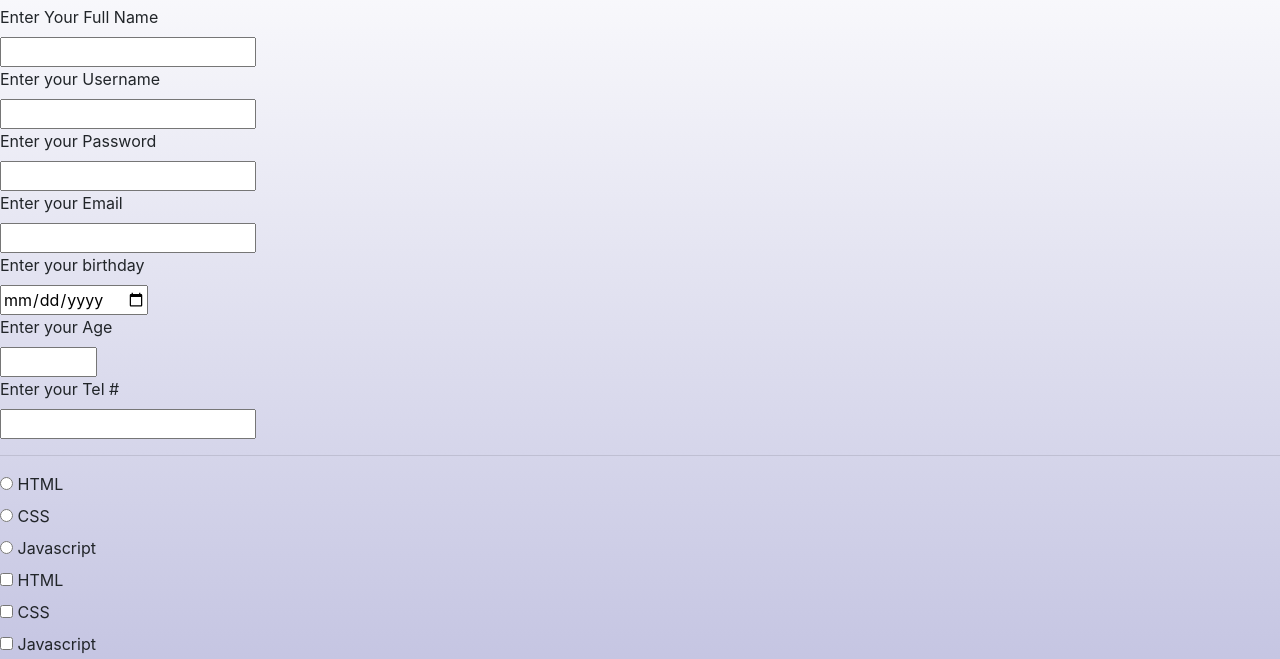
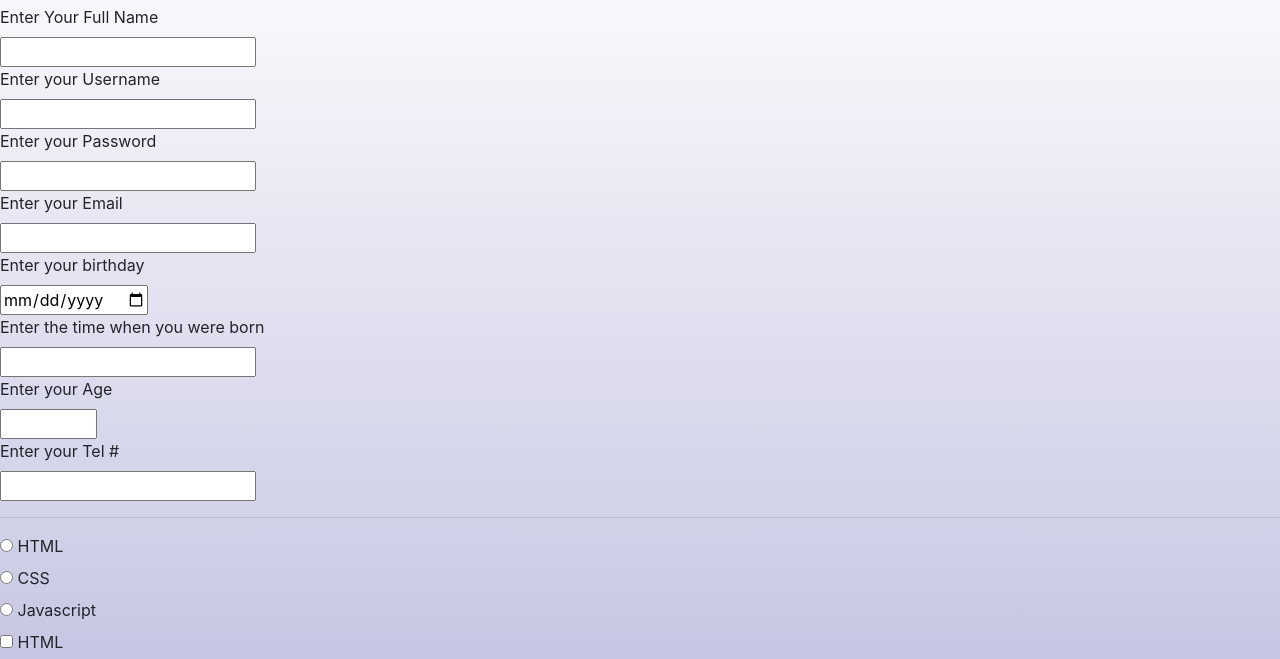
Before and after one commit to walterlow52/HTML-Inputs, a plain HTML site: page index.html in a window 1280 px wide. Shown: the part 93-752 px from the top of the page. Drawn offline with nearby package versions, Linux system fonts and the light colour scheme.

Commit message:
Update index.html

```diff
--- a/index.html
+++ b/index.html
@@ -40,6 +40,8 @@
 		<input type = "email" id = "email" name = "email"> <br>
 		<label for = "birth"> Enter your birthday </label> <br>
 		<input type = "date" id = "birth" name = "birthday"> <br>
+		<label for = "hour"> Enter the time when you were born </label> <br>
+		<input type - "time" id = "hour" name = "time_of_birth"> <br>
 		<label for = "age"> Enter your Age </label> <br>
 		<input type = "number" id = "age" name = "age" min = "0" max = "100"> <br>
 		<label for = "phone"> Enter your Tel # </label> <br>
```
